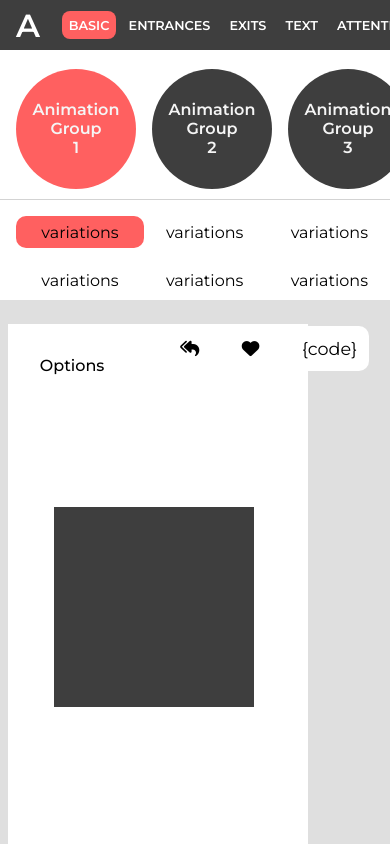
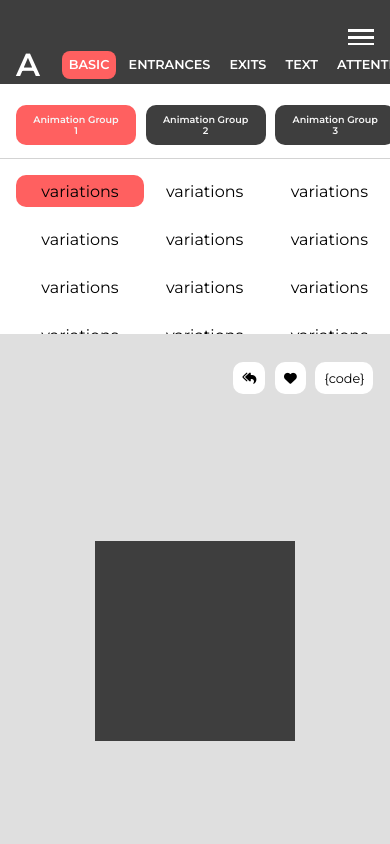
Before and after one commit to vergarapog/css-animations-on-demand, a plain HTML site: page index.html in a window 390 px wide. Drawn offline with nearby package versions, Linux system fonts and the light colour scheme.

Commit message:
mobile responsiveness about 70% complete

```diff
--- a/index.html
+++ b/index.html
@@ -137,14 +137,7 @@
       //   t1.fromTo("h1", { opacity: 0 }, { opacity: 1, delay: 0.5 })
     </script>
 
-    <script>
-      const scrollContainer = document.querySelector(".upper") //horizontal scroll
 
-      scrollContainer.addEventListener("wheel", (evt) => {
-        evt.preventDefault()
-        scrollContainer.scrollLeft += evt.deltaY
-      })
-    </script>
 
     <script src="https://unpkg.com/vue@next"></script>
 
@@ -167,5 +160,14 @@
        app.mount("#app")
     </script>
 
+    <script>
+      const scrollContainer = document.querySelector(".upper") //horizontal scroll
+
+      scrollContainer.addEventListener("wheel", (evt) => {
+        evt.preventDefault()
+        scrollContainer.scrollLeft += evt.deltaY
+      })
+    </script>
+
   </body>
 </html>
--- a/styles/_global.scss
+++ b/styles/_global.scss
@@ -1,3 +1,11 @@
 $dark: #3e3e3e;
 $white: #ffffff;
 $orange: #ff6060;
+
+$width: 768px;
+
+@mixin mobile {
+  @media (max-width: #{$width}) {
+    @content;
+  }
+}
--- a/styles/style.scss
+++ b/styles/style.scss
@@ -23,6 +23,13 @@
     justify-content: space-between;
     align-items: center;
     padding: 0 0.5em;
+
+    @include mobile {
+      height: 10%;
+      flex-direction: column-reverse;
+      justify-content: flex-start;
+      align-items: flex-start;
+    }
 
     .logo {
       margin-right: 0.7em;
@@ -61,6 +68,10 @@
     .right {
       width: auto;
 
+      @include mobile {
+        align-self: flex-end;
+      }
+
       .hamburger {
         scrollbar-width: none; /// hide scrollbar for firefox
         &::-webkit-scrollbar {
@@ -69,6 +80,11 @@
         }
         width: 1.1em;
         height: 0.7em;
+
+        @include mobile {
+          width: 0.8em;
+          height: 0.5em;
+        }
         display: flex;
         flex-direction: column;
         align-items: flex-end;
@@ -172,6 +188,10 @@
         width: 0;
       }
 
+      @include mobile {
+        height: 30%;
+      }
+
       counter-reset: ctr;
 
       .animation-group {
@@ -197,6 +217,14 @@
         border-radius: 50%;
         background-color: $dark;
 
+        @include mobile {
+          padding: 0.5em 0.5em;
+          height: 40px;
+          width: 40px;
+          border-radius: 10px;
+          font-size: 0.6em;
+        }
+
         transition: all 0.5s ease;
 
         &:hover {
@@ -218,6 +246,11 @@
       display: grid;
       gap: 1rem;
       grid-template-columns: repeat(auto-fit, minmax(100px, 1fr));
+
+      @include mobile {
+        grid-row: 1;
+        height: 5%;
+      }
 
       .variation {
         width: 8em;
@@ -261,6 +294,10 @@
       padding: 2em;
 
       font-weight: 500;
+
+      @include mobile {
+        display: none;
+      }
     }
 
     .toggle-menus {
@@ -270,6 +307,11 @@
       right: 3%;
       width: 220px;
       height: 50px;
+
+      @include mobile {
+        width: 150px;
+        height: 40px;
+      }
 
       display: flex;
       justify-content: space-around;
@@ -281,6 +323,10 @@
         border-radius: 10px;
         background-color: $white;
         width: max-content;
+
+        @include mobile {
+          font-size: 0.8rem;
+        }
 
         transition: all 0.5s ease;
 
@@ -298,6 +344,13 @@
 
       top: 35%;
       right: 35%;
+
+      @include mobile {
+        left: 0;
+        right: 0;
+        margin-left: auto;
+        margin-right: auto;
+      }
     }
   }
 
@@ -326,6 +379,10 @@
     text-transform: capitalize;
     font-size: 3rem;
 
+    @include mobile {
+      font-size: 1.5rem;
+    }
+
     h2 {
       // background-color: #111;
       background-color: $dark;
```
Also changed, not shown: styles/style.css, 1 other file.
